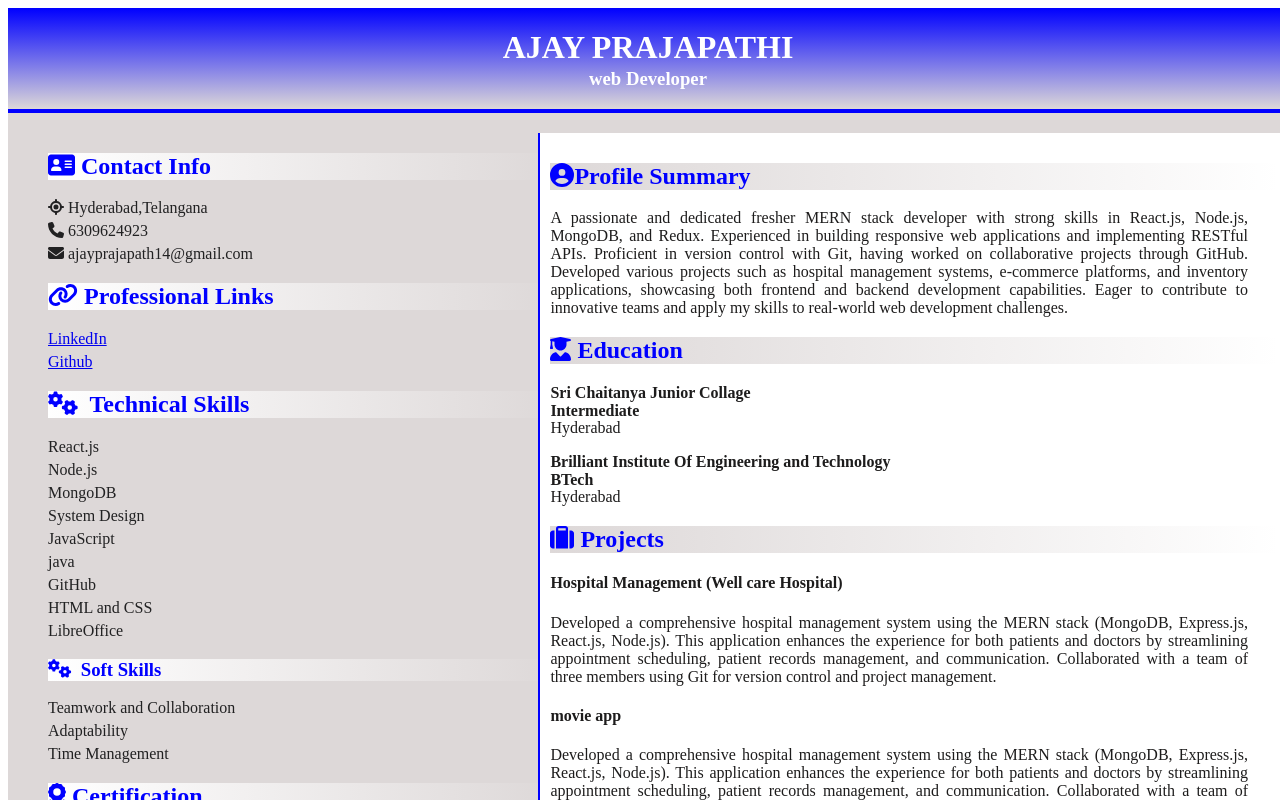
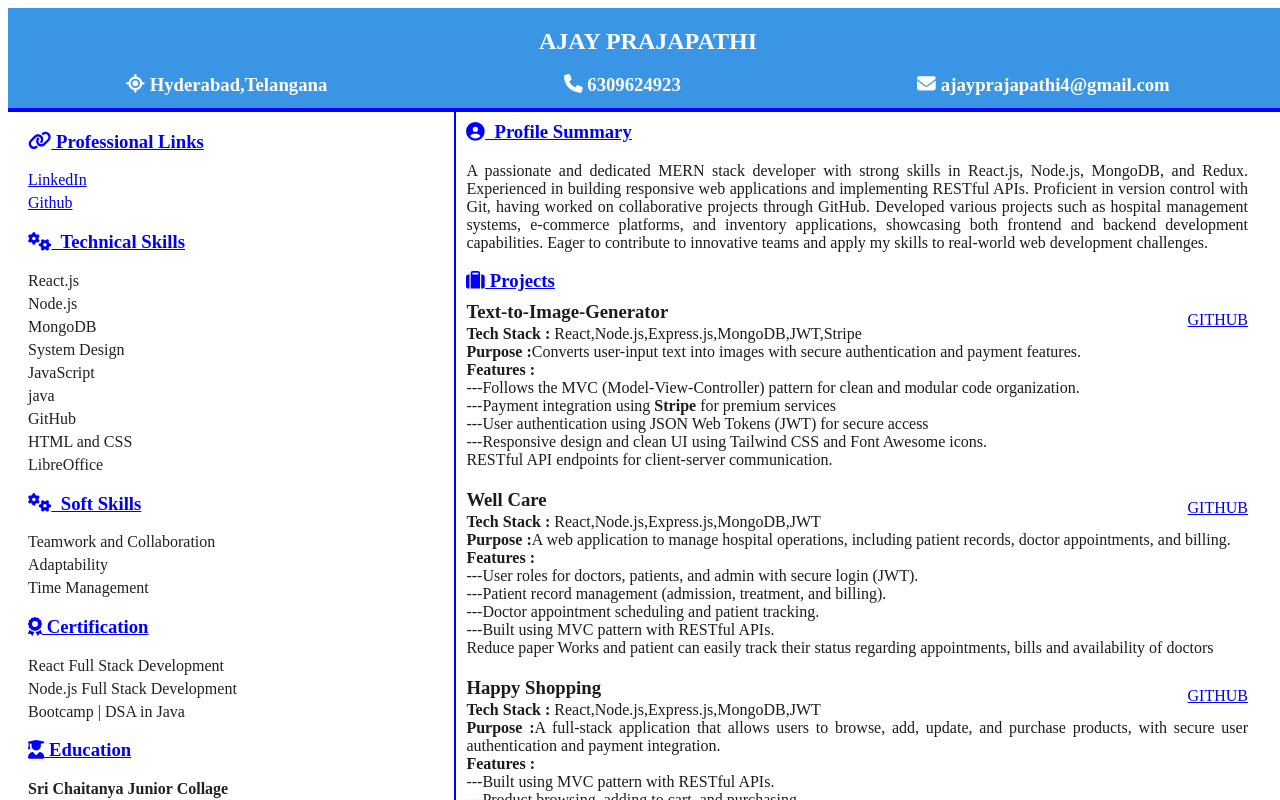
Before and after one commit to AjayPrajapathi/Resume-using--React, a React (Create React App) app in the folder resume/: page / in a window 1280 px wide. Shown: the top 800 px of the page. Built offline with nearby package versions, Linux system fonts and the light colour scheme.

Commit message:
resume is completed

```diff
--- a/resume/src/component/leftSection.jsx
+++ b/resume/src/component/leftSection.jsx
@@ -24,6 +24,7 @@ import {
   faMailReply,
   faEnvelope,
   faCertificate,
+  faUserGraduate,
   faAward,
   faLink,
 } from "@fortawesome/free-solid-svg-icons";
@@ -32,13 +33,13 @@ import data from "../data.json";
 export default function LeftSection() {
   return (
     <>
-      <div>
+      {/* <div>
         <ul>
-          <h2 className="left-heading">
+          <h3 className="left-heading"  style={{marginTop:"-5px"}}>
             <FontAwesomeIcon icon={faContactCard} />
             &nbsp;Contact Info
-          </h2>
-          {/* <hr style={{ borderTop: '2px solid black', boxShadow: '0 3px 0 black', margin: '20px auto', width: '95%' }} /> */}
+          </h3>
+
           <li>
             <FontAwesomeIcon icon={faLocation} />
             &nbsp;Hyderabad,Telangana
@@ -52,13 +53,13 @@ export default function LeftSection() {
             &nbsp;{data.email}
           </li>
         </ul>
-      </div>
+      </div> */}
       <div>
         <ul>
-          <h2 className="left-heading">
+          <h3 className="left-heading">
             <FontAwesomeIcon icon={faLink} />
             &nbsp;Professional Links
-          </h2>
+          </h3>
           <li>
             <a href={data.linkedIn}>LinkedIn</a>
           </li>
@@ -69,10 +70,10 @@ export default function LeftSection() {
       </div>
       <div>
         <ul>
-          <h2 className="left-heading">
+          <h3 className="left-heading">
             <FontAwesomeIcon className="icon" icon={faGears} />
             &nbsp; Technical Skills
-          </h2>
+          </h3>
           {data.Technicalskills.map((skill, index) => (
             <li key={index}>{skill}</li>
           ))}
@@ -91,21 +92,55 @@ export default function LeftSection() {
       </div>
       <div>
         <ul>
-          <h2 className="left-heading">
+          <h3 className="left-heading">
             <FontAwesomeIcon icon={faAward} />
             &nbsp;Certification
-          </h2>
+          </h3>
           {data.certification.map((certificate, index) => (
             <li key={index}>{certificate}</li>
           ))}
         </ul>
       </div>
+      {/* <div>
+        <ul>
+          <h3 className="left-heading">
+            <FontAwesomeIcon icon={faLanguage} />
+            &nbsp;Languages
+          </h3>
+          {data.languages.map((language, index) => (
+            <li key={index}>{language}</li>
+          ))}
+        </ul>
+      </div> */}
       <div>
         <ul>
-          <h2 className="left-heading">
+          <h3 className="left-heading">
+            {" "}
+            <FontAwesomeIcon icon={faUserGraduate} />
+            &nbsp;<span className="decoration">Education</span>
+          </h3>
+          {/* {data.education.map((course, index) => (
+            <div key={index}>
+              <strong>{course.Institution}</strong>
+              <br />
+
+              <strong>{course.name}</strong>
+              <p style={{ marginTop: "-1px", color: "ash" }}>
+                {course.location}
+              </p>
+            </div>
+          ))} */}
+          <p><strong>Sri Chaitanya Junior Collage</strong><br/>Intermediate<br/><b>MPC</b><br/>Hyderabad-Telangana</p>
+          <p>Brilliant Institute Of Engineering And Technology<br/><b>B-Tech</b><br/>Electronics And Communication Engineering<br/>Hyderabad-Telangana</p>
+
+        </ul>
+      </div>
+       <div>
+        <ul>
+          <h3 className="left-heading">
             <FontAwesomeIcon icon={faLanguage} />
             &nbsp;Languages
-          </h2>
+          </h3>
           {data.languages.map((language, index) => (
             <li key={index}>{language}</li>
           ))}
--- a/resume/src/component/rightSection.jsx
+++ b/resume/src/component/rightSection.jsx
@@ -1,39 +1,199 @@
 import React from "react";
 import data from "../data.json";
 import { FontAwesomeIcon } from "@fortawesome/react-fontawesome";
-import { faChartBar, faCircleUser, faGear, faGears, faProjectDiagram, faSuitcase, faUserGear, faUserGraduate } from "@fortawesome/free-solid-svg-icons";
+import {
+  faChartBar,
+  faCircleUser,
+  faGear,
+  faGears,
+  faProjectDiagram,
+  faSuitcase,
+  faUserGear,
+  faUserGraduate,
+  faLanguage,
+  faAward,
+} from "@fortawesome/free-solid-svg-icons";
 
 export default function RightSection() {
   return (
     <>
       <div className="summary ">
-        <h2 className="right-heading">
-
+        <h3 className="right-heading" style={{ marginTop: "-1px" }}>
           <FontAwesomeIcon className="icon" icon={faCircleUser} />
-          Profile Summary
-        </h2>
-        <p style={{ textAlign: "justify",paddingRight:'30px' }}>{data.profileSummary}</p>
+          &nbsp; Profile Summary
+        </h3>
+        <p style={{ textAlign: "justify", paddingRight: "30px" }}>
+          {data.profileSummary}
+        </p>
       </div>
-      <div className="education">
-        <h2 className="right-heading"> <FontAwesomeIcon icon={faUserGraduate}/>&nbsp;<span className="decoration">Education</span></h2>
+      {/* <div className="education">
+        <h3 className="right-heading">
+          {" "}
+          <FontAwesomeIcon icon={faUserGraduate} />
+          &nbsp;<span className="decoration">Education</span>
+        </h3>
         {data.education.map((course, index) => (
-          <div  key={index}>
-            <strong>{course.Institution}</strong><br/>
+          <div key={index}>
+            <strong>{course.Institution}</strong>
+            <br />
 
             <strong>{course.name}</strong>
-            <p style={{marginTop:"-1px",color:"ash"}}>{course.location}</p>
+            <p style={{ marginTop: "-1px", color: "ash" }}>{course.location}</p>
           </div>
         ))}
-      </div>
+      </div> */}
       <div className="projects">
-        <h2 className="right-heading"> <FontAwesomeIcon icon={faSuitcase}/>&nbsp;Projects</h2>
+        <h3 className="right-heading">
+          {" "}
+          <FontAwesomeIcon icon={faSuitcase} />
+          &nbsp;Projects
+        </h3>
 
-        {data.projects.map((project) => (
+        {/* {data.projects.map((project) => (
           <div>
             <h4>{project.name}</h4>
             <p style={{ textAlign: "justify",paddingRight:"30px" }}>{project.detail}</p>
           </div>
-        ))}
+        ))} */}
+        <div style={{ marginBottom: "30px" }}>
+          <div
+            style={{
+              display: "flex",
+              justifyContent: "space-between",
+              marginRight: "30px",
+              marginBottom: "-20px",
+            }}
+          >
+            <h3 style={{ marginBottom: "-7px", marginTop: "-10px" }}>
+              Text-to-Image-Generator
+            </h3>
+            <a href="https://github.com/AjayPrajapathi/AI-Text-to-Image-Generator">
+              GITHUB
+            </a>
+          </div>
+          <p style={{ textAlign: "justify", paddingRight: "30px" }}>
+            <strong>Tech Stack : </strong>
+            <span>React,Node.js,Express.js,MongoDB,JWT,Stripe</span>
+            <br />
+            <strong>Purpose :</strong>Converts user-input text into images with
+            secure authentication and payment features.
+            <br />
+            <strong>Features :</strong> <br />
+            ---Follows the MVC (Model-View-Controller) pattern for clean and
+            modular code organization.
+            <br />
+            ---Payment integration using <strong>Stripe</strong> for premium
+            services
+            <br />
+            ---User authentication using JSON Web Tokens (JWT) for secure access
+            <br />
+            ---Responsive design and clean UI using Tailwind CSS and Font
+            Awesome icons.
+            <br />
+            RESTful API endpoints for client-server communication.
+          </p>
+        </div>
+
+        <div style={{ marginBottom: "30px" }}>
+          <div
+            style={{
+              display: "flex",
+              justifyContent: "space-between",
+              marginRight: "30px",
+              marginBottom: "-20px",
+            }}
+          >
+            <h3 style={{ marginBottom: "-7px", marginTop: "-10px" }}>
+              Well Care
+            </h3>
+            <a href="https://github.com/AjayPrajapathi/AI-Text-to-Image-Generator">
+              GITHUB
+            </a>
+          </div>
+          <p style={{ textAlign: "justify", paddingRight: "30px" }}>
+            <strong>Tech Stack : </strong>
+            <span>React,Node.js,Express.js,MongoDB,JWT</span>
+            <br />
+            <strong>Purpose :</strong>A web application to manage hospital
+            operations, including patient records, doctor appointments, and
+            billing.
+            <br />
+            <strong>Features :</strong> <br />
+            ---User roles for doctors, patients, and admin with secure login
+            (JWT).
+            <br />
+            ---Patient record management (admission, treatment, and billing).
+            <br />
+            ---Doctor appointment scheduling and patient tracking.
+            <br />
+            ---Built using MVC pattern with RESTful APIs.
+            <br />
+            Reduce paper Works and patient can easily track their status
+            regarding appointments, bills and availability of doctors
+          </p>
+        </div>
+
+        <div style={{ marginBottom: "30px" }}>
+          <div
+            style={{
+              display: "flex",
+              justifyContent: "space-between",
+              marginRight: "30px",
+              marginBottom: "-20px",
+            }}
+          >
+            <h3 style={{ marginBottom: "-7px", marginTop: "-10px" }}>
+              Happy Shopping
+            </h3>
+            <a href="https://github.com/AjayPrajapathi/AI-Text-to-Image-Generator">
+              GITHUB
+            </a>
+          </div>
+
+          <p style={{ textAlign: "justify", paddingRight: "30px" }}>
+            <strong>Tech Stack : </strong>
+            <span>React,Node.js,Express.js,MongoDB,JWT</span>
+            <br />
+            <strong>Purpose :</strong>A full-stack application that allows users
+            to browse, add, update, and purchase products, with secure user
+            authentication and payment integration.
+            <br />
+            <strong>Features :</strong> <br />
+            ---Built using MVC pattern with RESTful APIs.
+            <br />
+            ---Product browsing, adding to cart, and purchasing.
+            <br />
+            ---Advanced search functionality with category, price, and rating
+            filters.
+            <br /> ---Users can leave reviews and ratings for products they’ve
+            purchased.
+            <br />
+            ---Built using MVC pattern with RESTful APIs.<br/>
+            <br/>&nbsp;&nbsp;&nbsp;&nbsp;-----------------Thank You-------------------
+          </p>
+        </div>
+
+        {/* <div>
+
+          <h3 className="left-heading" style={{marginBottom:"-2px"}}>
+            <FontAwesomeIcon icon={faAward} />
+            &nbsp;Certification
+          </h3>
+         <a>React | FullStack Development</a><br/>
+         <a>Node.Js| FullStack Development</a><br/>
+         <a>DSA In JAVA</a>
+
+      </div> */}
+        {/* <div>
+          <h3 className="left-heading">
+            <FontAwesomeIcon icon={faLanguage} />
+            &nbsp;Languages
+          </h3>
+          <p>
+            English <br /> Hindi <br />
+            Telugu
+          </p>
+        </div> */}
       </div>
     </>
   );
--- a/resume/src/data.json
+++ b/resume/src/data.json
@@ -2,11 +2,11 @@
   "name": "AJAY PRAJAPATHI",
   "birth": "1 March 1999",
   "mobileNo": "6309624923",
-  "email": "ajayprajapath14@gmail.com",
+  "email": "ajayprajapathi4@gmail.com",
   "address": "New Hafeezpet,Kodapur,Rangareddy,Hyderabad,Telangana-500049",
   "linkedIn": "https://www.linkedin.com/in/ajay-prajapathi-014486265?lipi=urn%3Ali%3Apage%3Ad_flagship3_profile_view_base_contact_details%3BKodqfm7fRRKK%2FozQhJULWA%3D%3D",
   "gitHub":"https://github.com/AjayPrajapathi",
-  "profileSummary": "A passionate and dedicated fresher MERN stack developer with strong skills in React.js, Node.js, MongoDB, and Redux. Experienced in building responsive web applications and implementing RESTful APIs. Proficient in version control with Git, having worked on collaborative projects through GitHub. Developed various projects such as hospital management systems, e-commerce platforms, and inventory applications, showcasing both frontend and backend development capabilities. Eager to contribute to innovative teams and apply my skills to real-world web development challenges.",
+  "profileSummary": "A passionate and dedicated MERN stack developer with strong skills in React.js, Node.js, MongoDB, and Redux. Experienced in building responsive web applications and implementing RESTful APIs. Proficient in version control with Git, having worked on collaborative projects through GitHub. Developed various projects such as hospital management systems, e-commerce platforms, and inventory applications, showcasing both frontend and backend development capabilities. Eager to contribute to innovative teams and apply my skills to real-world web development challenges.",
   "Technicalskills": [
     "React.js",
     "Node.js",
@@ -21,8 +21,8 @@
   "softSkills":["Teamwork and Collaboration ","Adaptability","Time Management"],
   "languages": ["English", "Hindi", "Telugu"],
   "certification": [
-    "Bootcamp | React Full Stack Development",
-    "Bootcamp | Node.js Full Stack Development",
+     "React Full Stack Development",
+     "Node.js Full Stack Development",
     "Bootcamp | DSA in Java"
   ],
   "education": [
--- a/resume/src/pages/resume.js
+++ b/resume/src/pages/resume.js
@@ -3,13 +3,25 @@ import "./style.css"; // Import your CSS file
 import LeftSection from "../component/leftSection";
 import RightSection from "../component/rightSection";
 import data from "../data.json";
-
+import { FontAwesomeIcon } from "@fortawesome/react-fontawesome";
+import {faPhone,faEnvelope,faLocation}from "@fortawesome/free-solid-svg-icons";
 const Resume = () => {
   return (
     <div className="resume-container">
       <div className="header-section">
-        <h1>{data.name}</h1>
-        <h3 style={{ marginTop: "-20px" }}>web Developer</h3>
+        <h2>{data.name}</h2>
+        <div style={{display:"flex",justifyContent:"space-around",marginTop:"-20px"}}> <h3>
+            <FontAwesomeIcon icon={faLocation} />
+            &nbsp;Hyderabad,Telangana
+          </h3>  <h3>
+            <FontAwesomeIcon icon={faPhone} />
+            &nbsp;{data.mobileNo}
+          </h3>
+          <h3>
+            <FontAwesomeIcon icon={faEnvelope} />
+            &nbsp;{data.email}
+          </h3></div>
+        {/* <h3 style={{ marginTop: "-20px" }}>web Developer</h3> */}
       </div>
       <div className="sections">
         <div className="left-section">
--- a/resume/src/pages/style.css
+++ b/resume/src/pages/style.css
@@ -7,14 +7,14 @@
 .resume-container {
   height: 100vh;
   width: 100vw;
-  background-color: rgb(221, 216, 216);
+  /* background-color: rgb(221, 216, 216); */
   display: flex;
   flex-direction: column; /* Set to column to stack header and sections */
 }
 
 .header-section {
   /* background-color: rgb(243, 245, 248);/ */
-
+ height:100px;
   text-align: center;
   display: flex;
   /* line-height:0.8; */
@@ -23,9 +23,10 @@
   /* justify-content: center;   */
   color: WHITE;
   /* background-color: rgb(98, 98, 201); */
-  background: linear-gradient(blue ,rgb(221, 216, 216));
+  /* background: linear-gradient(blue ,rgb(221, 216, 216)); */
+  background-color: #3a95e4;
   border-bottom: 4px solid blue;
-  margin-bottom: 20px;
+  /* margin-bottom: 20px; */
   /* text-decoration: underline; */
 }
 
@@ -34,15 +35,19 @@
 }
 
 .left-section {
-  width: 43%;
+  width: 38%;
+  margin-left: -20px;
   /* Equal space for left section */
-  background-color: rgb(221, 216, 216);
-  color: rgb(33, 33, 34); /* Ensure text is readable */
+  /* background-color: rgb(221, 216, 216); */
+  background-color: white;
+  color: rgb(33, 33, 34);
+  /* text-decoration: underline; */
+  /* color:#4A4A4A */
   /* padding: 10px; */
 }
 
 .right-section {
-  /* margin-top: -80px; */
+  /* margin-top: -20px; */
   flex: 1; /* Equal space for right section */
   background-color: white; /* Ensure text is readable */
   margin-left: -20px;
@@ -67,20 +72,22 @@ li {
 }
 
 .left-heading {
+  height: auto;
   color: blue;
-  /* text-decoration: underline; */
-  background:linear-gradient(to right,white,rgb(221, 216, 216)) ;
+  text-decoration: underline;
+  /* margin-bottom: -1px; */
+  /* background:linear-gradient(to right,white,rgb(221, 216, 216)) ; */
   /* background-color: white; */
   /* padding: 3px; */
    /* display: inline-block; */
 }
 .right-heading {
   color: blue;
-  /* text-decoration: underline; */
-  background:linear-gradient(to right,rgb(221, 216, 216),white);
+  text-decoration: underline;
+  /* background:linear-gradient(to right,rgb(221, 216, 216),white); */
   /* display: inline-block; */
   /* padding-left: 20px; */
-  background-color: #dddde6;
+  /* background-color: #dddde6; */
    /* border-radius:2px 4px 8px 20px ; */
 }
 
```
